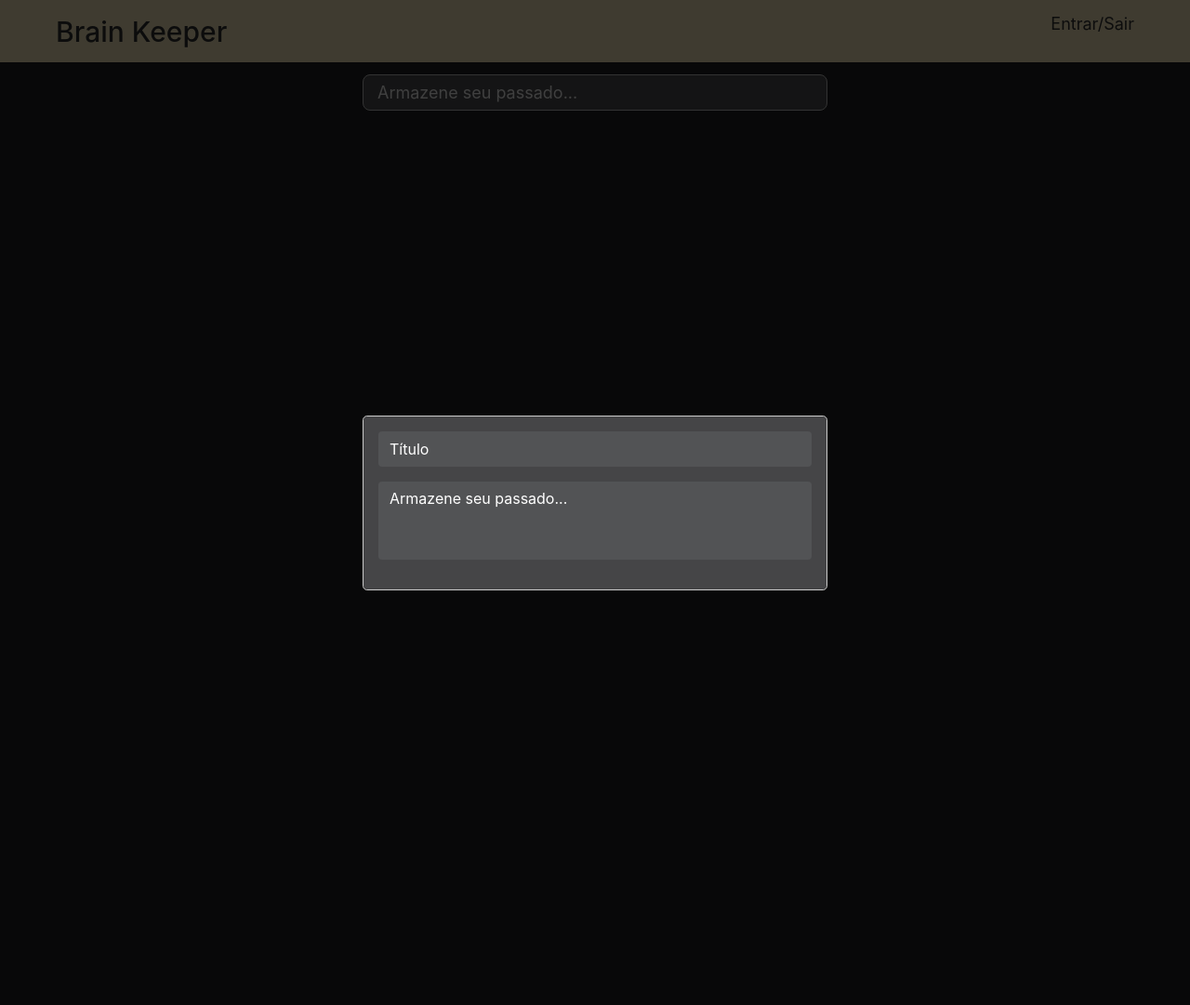
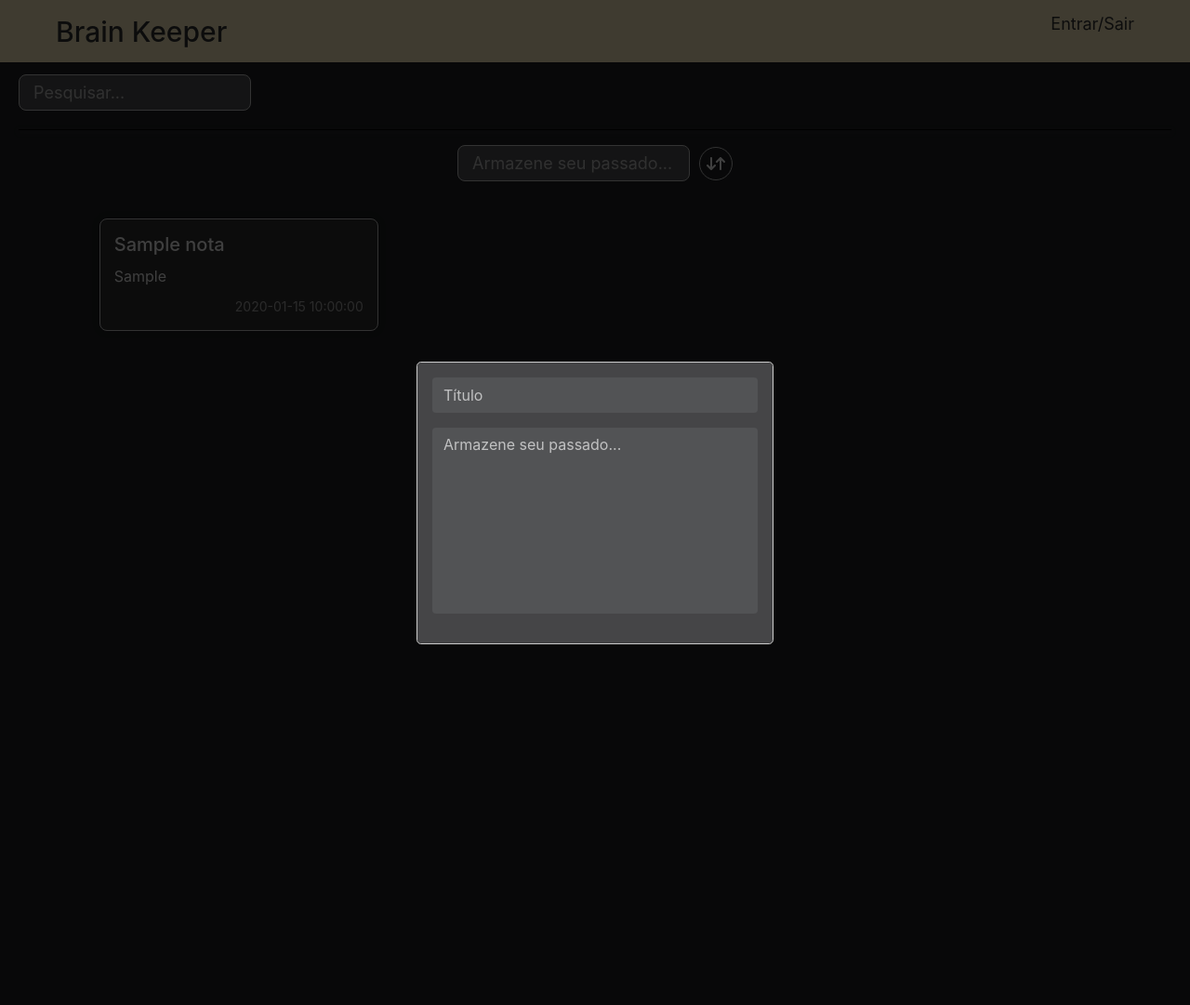
Before and after one commit to JP-Out/brain-keeper, a PHP site: page / in a window 1280 px wide, after a click on "Armazene seu passado...". Shown: the whole page at 93% size. Run offline with PHP 8.4, Linux system fonts and the light colour scheme; tables that the repository leaves empty hold one stand-in row (values such as "Sample post").

Commit message:
Commit com muitas alterações pequenas

```diff
--- /dev/null
+++ b/includes/css/modal-style.css
@@ -0,0 +1,53 @@
+.modal-dialog {
+    max-width: 30%;
+}
+
+.modal-content {
+    background-color: #454547;
+    border: 1px solid #ccc;
+    /* Borda fina */
+    font-size: 18px;
+}
+
+/* Oculta o botão de fechar do modal */
+.modal-header .close {
+    display: none;
+}
+
+/* Remove a borda do textarea */
+#noteDescription,
+#noteTitle {
+    background-color: #525355;
+    color: #ffffff;
+    border: none;
+    box-shadow: none;
+    /* Remove a sombra se houver alguma */
+    resize: none;
+    /* Desabilita o redimensionamento manual */
+    overflow: hidden;
+    /* Esconde a barra de rolagem */
+}
+
+#noteDescription::placeholder,
+#noteTitle::placeholder {
+    color: rgba(255, 255, 255, 0.644);
+}
+
+#noteDescription{
+    min-height: 200px;
+}
+
+/* Animação de zoom-in para o modal */
+.modal.fade .modal-dialog {
+    transform: scale(1.4);
+    transition: transform 0.2s ease-out;
+}
+
+/* Efeito de zoom-out ao fechar */
+.modal.fade.show .modal-dialog {
+    transform: scale(1);
+}
+
+.modal.fade.hide .modal-dialog {
+    transform: scale(0.7);
+}
--- a/includes/css/styles.css
+++ b/includes/css/styles.css
@@ -108,9 +108,37 @@
     line-height: 1.5;
 }
 
-/* Botão note do modal do bootstrap */
-.note {
-    cursor: text;
+
+/* Estilo para a divisão `---` */
+hr {
+    background-color: #000000;
+    height: 10px;
+    margin: 20px 0;
+    box-shadow: 0 2px 5px rgba(80, 78, 78, 0.815);
+}
+
+/* Barra de pesquisa  */
+.search::placeholder{
+    color: rgba(255, 255, 255, 0.644);
+}
+
+.search:focus {
+    outline: none; /* Remover o contorno quando selecionado */
+}
+
+.search:hover {
+    box-shadow: 1.2px 1.8px 4px rgba(190, 187, 187, 0.596);
+}
+
+/* Container geral para ajustar o layout dos botões */
+.note-editor {
+    display: flex;
+    justify-content: center; /* Centraliza os botões horizontalmente */
+    align-items: center; /* Centraliza verticalmente */
+}
+
+/* Estilo para o botão existente */
+.note, .search {
     background-color: #525355;
     border: 1px solid #ccc; /* Borda fina */
     padding: 5px 15px;
@@ -118,20 +146,46 @@
     display: flex;
     justify-content: flex-start;
     align-items: center;
-    width: 500px; /* Largura reduzida */
+    width: 250px; /* Largura baseada no conteúdo */
     text-align: left;
-    margin: 0 auto;
     font-size: 18px;
+    color: rgba(255, 255, 255, 0.644);
 }
 
 .note:focus {
     outline: none; /* Remover o contorno quando selecionado */
 }
 
-.note p {
-    margin: 0;
+.note:hover {
+    box-shadow: 1.2px 1.8px 4px rgba(190, 187, 187, 0.596);
+}
+
+#more {
+    cursor: text;
+}
+
+/* Estilo para o botão de ordenação */
+.sort-button {
+    background-color: transparent;
+    border: 1px solid #ccc; /* Borda fina */
+    padding: 5px;
+    border-radius: 100px; /* Bordas arredondadas */
+    display: flex;
+    justify-content: center;
+    align-items: center;
+    margin-left: 10px; /* Espaço entre os botões */
+    cursor: pointer;
     color: #ffffff;
-    cursor: text;
+}
+
+.sort-button:hover {
+    -webkit-box-shadow: inset -1px 0px 132px -21px rgba(0,0,0,0.31);
+    -moz-box-shadow: inset -1px 0px 132px -21px rgba(0,0,0,0.31);
+    box-shadow: inset -1px 0px 132px -21px rgba(0,0,0,0.31);
+}
+
+.sort-button:focus {
+    outline: none; /* Remover o contorno quando selecionado */
 }
 
 /* Estilo da barra de rolagem */
--- a/includes/css/view_notes.css
+++ b/includes/css/view-notes.css
@@ -1,10 +1,13 @@
 /* Estilos para as notas */
 .notas-container {
     display: flex;
+    grid-auto-rows: min-content; /* Define as linhas com base na altura do conteúdo */
     flex-wrap: wrap;
-    justify-content: center;
+    flex-flow: row wrap;
     gap: 20px;
     padding: 20px;
+    align-items: baseline;
+    padding-left: 7%;
 }
 
 .nota {
@@ -13,10 +16,12 @@
     border: 1px solid #ccc;
     border-radius: 8px;
     padding: 15px;
-    width: 300px;
+    width: 300px; /* Largura fixa para todas as notas */
     box-shadow: 0 0 10px rgba(0, 0, 0, 0.1);
-    word-wrap: break-word; /* Quebra as palavras longas para evitar overflow */
-    word-break: break-word; /* Quebra as palavras longas */
+    word-wrap: break-word;
+    word-break: break-word;
+    margin-bottom: 15px;
+    align-self: flex-start; /* Permite que cada nota tenha altura automática */
 }
 
 .nota h3 {
@@ -27,7 +32,7 @@
 .nota p {
     font-size: 16px;
     margin-bottom: 10px;
-    white-space: pre-wrap; /* Mantém as quebras de linha e espaços */
+    white-space: pre-wrap;
 }
 
 .nota small {
@@ -36,3 +41,8 @@
     font-size: 14px;
     color: #aaa;
 }
+
+.nota:hover{
+    cursor: pointer;
+    box-shadow: 2px 2px 10px 1px rgba(190, 187, 187, 0.596);
+}
--- a/includes/header.php
+++ b/includes/header.php
@@ -20,8 +20,6 @@
             </nav>
         </div>
     </header>
-
-    <script src="includes/js/scroll-control.js" defer></script>
 </body>
 
 </html>
--- /dev/null
+++ b/includes/js/sort_notes.js
@@ -0,0 +1,4 @@
+function sortNotes() {
+    // Lógica para ordenar as notas do mais recente ao mais antigo
+    console.log("Ordenando notas do mais recente ao mais antigo...");
+}
--- a/includes/nova_nota.php
+++ b/includes/nota_modal.php
@@ -5,56 +5,9 @@
     <meta charset="UTF-8">
     <meta name="viewport" content="width=device-width, initial-scale=1.0">
     <title>Modal - Nova Nota</title>
-    <!-- Inclua o Bootstrap CSS -->
+    <!-- Incluindo o Bootstrap CSS -->
     <link rel="stylesheet" href="https://stackpath.bootstrapcdn.com/bootstrap/4.5.2/css/bootstrap.min.css">
-    <style>
-        .modal-content {
-
-            background-color: #454547;
-            border: 1px solid #ccc;
-            /* Borda fina */
-            font-size: 18px;
-        }
-
-        /* Oculta o botão de fechar do modal */
-        .modal-header .close {
-            display: none;
-        }
-
-        /* Remove a borda do textarea */
-        #noteDescription,
-        #noteTitle {
-            background-color: #525355;
-            color: #ffffff;
-            border: none;
-            box-shadow: none;
-            /* Remove a sombra se houver alguma */
-            resize: none;
-            /* Desabilita o redimensionamento manual */
-            overflow: hidden;
-            /* Esconde a barra de rolagem */
-        }
-
-        #noteDescription::placeholder,
-        #noteTitle::placeholder {
-            color: #ffffff;
-        }
-
-        /* Animação de zoom-in para o modal */
-        .modal.fade .modal-dialog {
-            transform: scale(1.4);
-            transition: transform 0.2s ease-out;
-        }
-
-        /* Efeito de zoom-out ao fechar */
-        .modal.fade.show .modal-dialog {
-            transform: scale(1);
-        }
-
-        .modal.fade.hide .modal-dialog {
-            transform: scale(0.7);
-        }
-    </style>
+    <link rel="stylesheet" href="includes/css/modal-style.css">
 </head>
 
 <body>
@@ -78,11 +31,10 @@
         </div>
     </div>
 
-    <!-- Inclua o jQuery e o Bootstrap JS -->
+    <!-- Incluindo o jQuery e o Bootstrap JS -->
     <script src="https://code.jquery.com/jquery-3.5.1.slim.min.js"></script>
     <script src="https://cdn.jsdelivr.net/npm/@popperjs/core@2.11.6/dist/umd/popper.min.js"></script>
     <script src="https://stackpath.bootstrapcdn.com/bootstrap/4.5.2/js/bootstrap.min.js"></script>
-
     <script>
         // Ajuste automático da altura do textarea conforme o usuário digita
         document.addEventListener('DOMContentLoaded', function () {
@@ -122,6 +74,7 @@
                             // Limpa os campos após sucesso
                             titleInput.value = '';
                             textarea.value = '';
+                            textarea.style.height = '100px'; // Reseta o tamanho do textarea
                         })
                         .catch(error => {
                             console.error('Error:', error);
--- a/includes/notas.php
+++ b/includes/notas.php
@@ -5,24 +5,43 @@
     <meta charset="UTF-8">
     <meta name="viewport" content="width=device-width, initial-scale=1.0">
     <title>Notas</title>
-    <!-- Inclua o Bootstrap CSS -->
+    <!-- Incluindo o Bootstrap CSS -->
     <link rel="stylesheet" href="https://stackpath.bootstrapcdn.com/bootstrap/4.5.2/css/bootstrap.min.css">
+    <link rel="stylesheet" href="includes/css/style.css">
 </head>
 
 <body>
     <main>
+        <!-- Barra de pesquisa -->
+        <section class="search-section">
+            <input type="search" class="search" placeholder="Pesquisar...">
+        </section>
+        <hr> <!-- Divisor -->
         <section class="note-editor">
-            <!-- Botão com classe note -->
-            <button type="button" class="note" data-toggle="modal" data-target="#newNoteModal">
-                <p>Armazene seu passado...</p>
+            <!-- Input do tipo button existente -->
+            <input type="button" id="more" class="note" value="Armazene seu passado..." data-toggle="modal"
+                data-target="#newNoteModal">
+
+            <!-- Botão com ícone SVG para ordenação -->
+            <button type="button" class="sort-button" onclick="sortNotes()">
+                <!-- Ícone SVG -->
+                <svg width="24px" height="24px" viewBox="0 0 24 24" fill="none" xmlns="http://www.w3.org/2000/svg">
+                    <path fill-rule="evenodd" clip-rule="evenodd"
+                        d="M7 5C7.55228 5 8 5.44772 8 6V15.5858L10.2929 13.2929C10.6834 12.9024 11.3166 12.9024 11.7071 13.2929C12.0976 13.6834 12.0976 14.3166 11.7071 14.7071L7.70711 18.7071C7.31658 19.0976 6.68342 19.0976 6.29289 18.7071L2.29289 14.7071C1.90237 14.3166 1.90237 13.6834 2.29289 13.2929C2.68342 12.9024 3.31658 12.9024 3.70711 13.2929L6 15.5858V6C6 5.44772 6.44772 5 7 5ZM16.2929 5.29289C16.6834 4.90237 17.3166 4.90237 17.7071 5.29289L21.7071 9.29289C22.0976 9.68342 22.0976 10.3166 21.7071 10.7071C21.3166 11.0976 20.6834 11.0976 20.2929 10.7071L18 8.41421V18C18 18.5523 17.5523 19 17 19C16.4477 19 16 18.5523 16 18V8.41421L13.7071 10.7071C13.3166 11.0976 12.6834 11.0976 12.2929 10.7071C11.9024 10.3166 11.9024 9.68342 12.2929 9.29289L16.2929 5.29289Z"
+                        fill="#ffffff" />
+                </svg>
             </button>
         </section>
+        <!-- Inclui o script para mostrar as notas -->
+        <?php include 'mostrar_notas.php'; ?>
     </main>
 
-    <!-- Inclui o modal do arquivo nova_nota.php -->
-    <?php include 'nova_nota.php'; ?>
 
-    <!-- Inclua o jQuery e o Bootstrap JS -->
+
+    <!-- Inclui o modal do arquivo nota_modal.php -->
+    <?php include 'nota_modal.php'; ?>
+
+    <!-- Incluindo o jQuery e o Bootstrap JS -->
     <script src="https://code.jquery.com/jquery-3.5.1.slim.min.js"></script>
     <script src="https://cdn.jsdelivr.net/npm/@popperjs/core@2.11.6/dist/umd/popper.min.js"></script>
     <script src="https://stackpath.bootstrapcdn.com/bootstrap/4.5.2/js/bootstrap.min.js"></script>
--- a/index.php
+++ b/index.php
@@ -2,14 +2,39 @@
     // Include header, notas, e footer
     include 'includes/header.php';
     include 'includes/notas.php';
-
-    // Inclui o arquivo para mostrar as notas
-    include 'mostrar_notas.php';
-
     include 'includes/footer.php';
 
-    // Verifica se a página 'nova_nota.php' foi carregada
-    if (basename($_SERVER['REQUEST_URI']) == 'new_note.php') {
-        include 'new_note.php';
+    // Verifica se a página 'nota_modal.php' foi carregada
+    if (basename($_SERVER['REQUEST_URI']) == 'nota_modal.php') {
+        include 'nota_modal.php';
     }
 ?>
+
+<script>
+    function openModal() {
+        // Cria o fundo e o modal dinamicamente
+        var modalBg = document.createElement('div');
+        modalBg.classList.add('modal-background');
+
+        // Faz a requisição para o 'nota_modal.php'
+        var xhr = new XMLHttpRequest();
+        xhr.open('GET', 'nota_modal.php', true);
+        xhr.onload = function () {
+            if (xhr.status === 200) {
+                modalBg.innerHTML = xhr.responseText;
+                document.body.appendChild(modalBg);
+
+                // Fecha o modal ao clicar fora da área do modal
+                modalBg.addEventListener('click', function (e) {
+                    if (e.target === modalBg) {
+                        document.body.removeChild(modalBg);
+                    }
+                });
+            }
+        };
+        xhr.send();
+    }
+
+    // Adiciona o evento de clique no parágrafo para abrir o modal
+    document.querySelector('.note').addEventListener('click', openModal);
+</script>
--- a/mostrar_notas.php
+++ b/mostrar_notas.php
@@ -7,17 +7,24 @@
 // Busca todas as notas
 $notas = $db->select()->fetchAll(PDO::FETCH_ASSOC);
 
-// Função para truncar o texto com limite de 500 caracteres
-function truncarTexto($texto, $limite = 500) {
-    if (strlen($texto) > $limite) {
-        return substr($texto, 0, $limite) . '...';
+if(!function_exists('truncarTexto')){
+    // Função para truncar o texto com limite de 500 caracteres
+    function truncarTexto($texto, $limite = 500) {
+        if (strlen($texto) > $limite) {
+            return substr($texto, 0, $limite) . '...';
+        }
+        return $texto;
     }
-    return $texto;
 }
 ?>
 
+<!-- Masonry CDN -->
+<script src="https://cdnjs.cloudflare.com/ajax/libs/masonry/4.2.2/masonry.pkgd.min.js"></script>
+<!-- Arquivo JS personalizado -->
+<script src="includes/js/masonry.js"></script>
+
 <div class="notas-container">
-    <link rel="stylesheet" href="includes/css/view_notes.css">
+    <link rel="stylesheet" href="includes/css/view-notes.css">
     <?php foreach ($notas as $nota): ?>
         <div class="nota <?= strlen($nota['conteudo']) > 500 ? 'truncate' : '' ?>">
             <h3><?= htmlspecialchars($nota['titulo']) ?></h3>
--- a/salvar_nota.php
+++ b/salvar_nota.php
@@ -1,5 +1,5 @@
 <?php
-require_once 'app/Db/Database.php';  // Inclua o caminho correto para a classe Database
+require_once 'app/Db/Database.php';
 
 // Inicialize a classe Database com a tabela 'notas'
 $db = new \App\Db\Database('notas');
```
Also changed, not shown: includes/js/masonry.js (added, +9 -0 lines).
